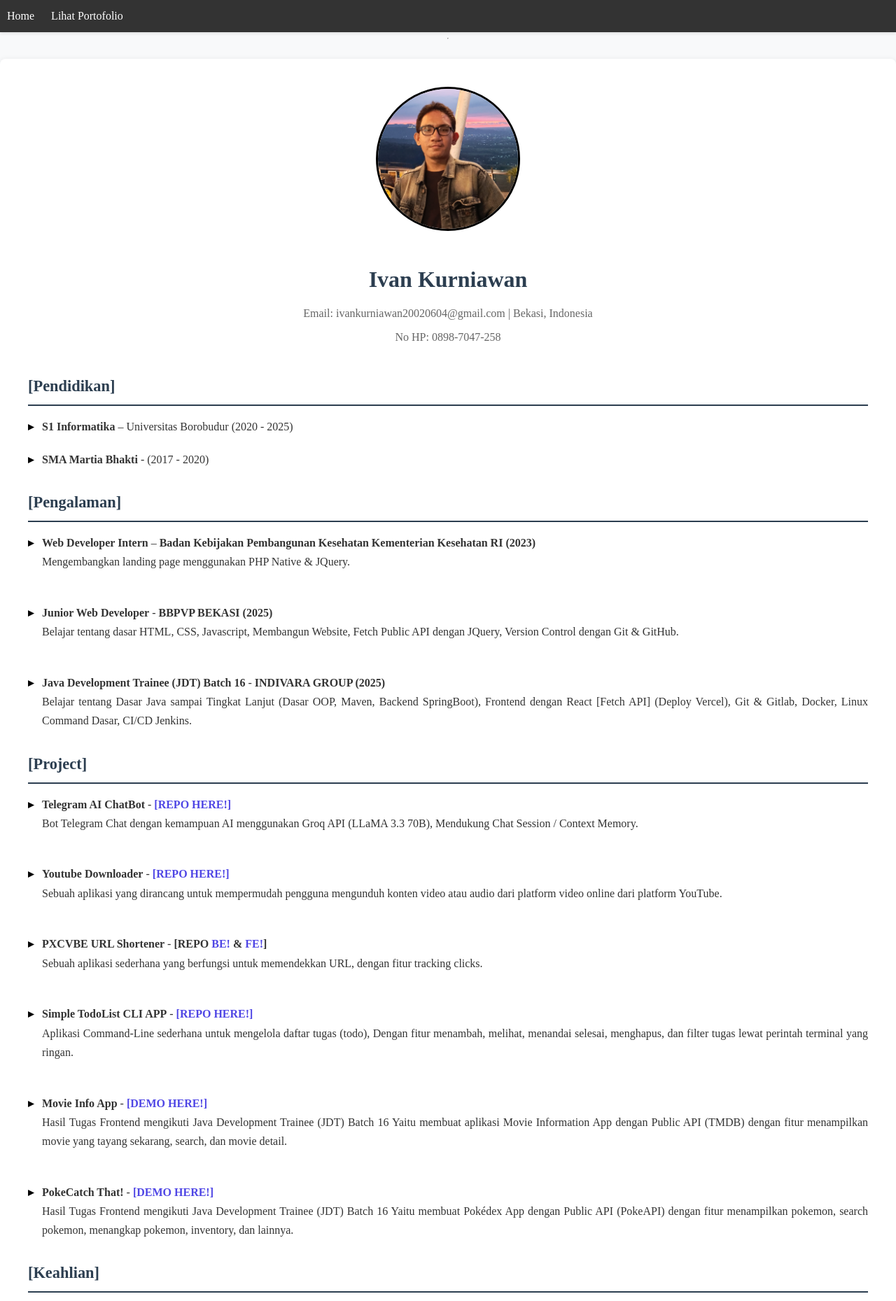
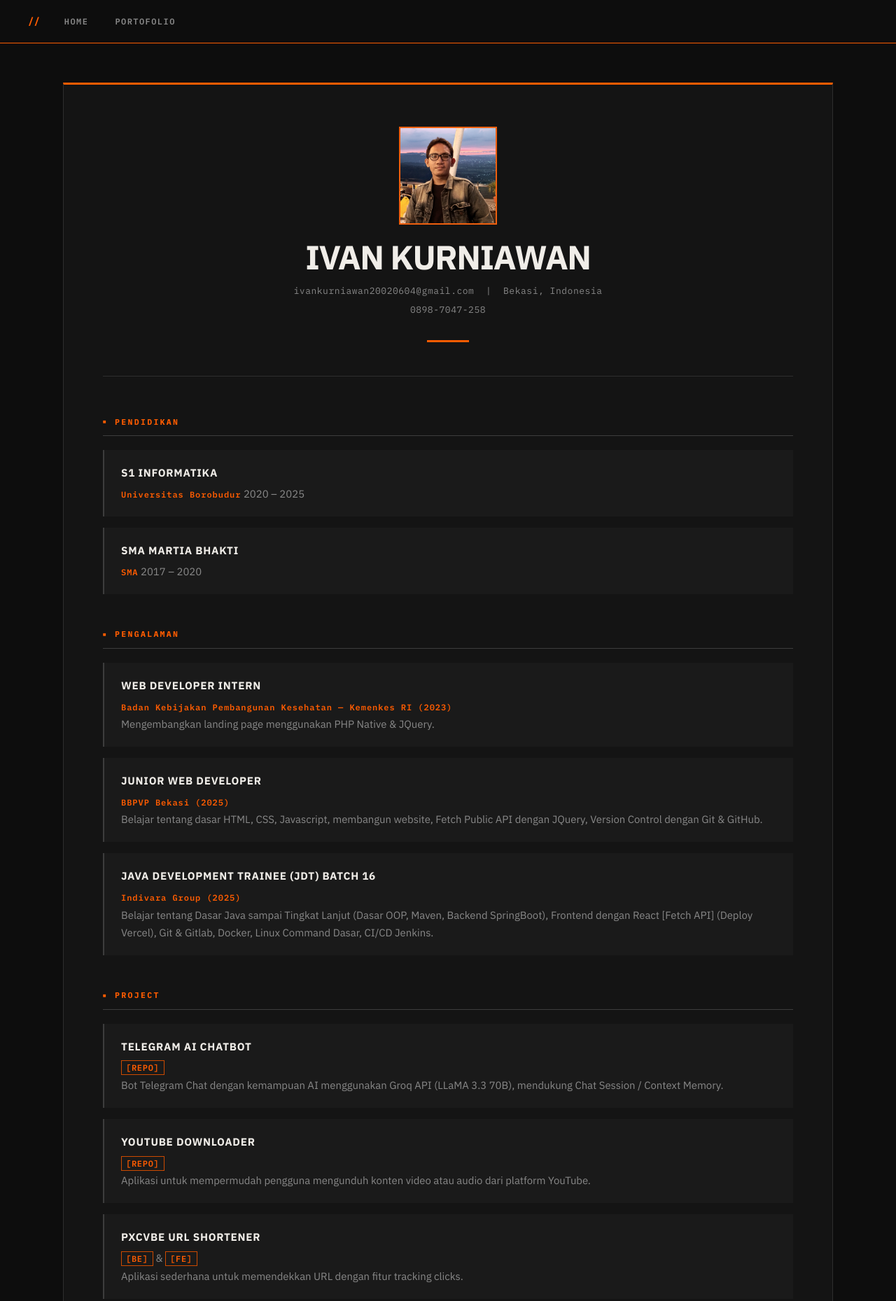
Before and after one commit to pxcvbe/pxcvbe.github.io, a plain HTML site: page CV.html in a window 1280 px wide. Shown: the top 1859 px of the page at 70% size. Drawn offline with Linux system fonts and the light colour scheme.

Commit message:
refactor (ui): re-design UI with dark industrial / editorial bold theme

```diff
--- a/CV.html
+++ b/CV.html
@@ -1,116 +1,119 @@
 <!DOCTYPE html>
 <html lang="en">
-
 <head>
     <meta charset="UTF-8">
     <meta name="viewport" content="width=device-width, initial-scale=1.0">
-    <title>Portofolio</title>
+    <title>Portofolio — Ivan Kurniawan</title>
     <link rel="stylesheet" href="css/main.css">
 </head>
-
 <body>
     <nav>
         <a href="index.html">Home</a>
-        <a href="CV.html">Lihat Portofolio</a>
+        <a href="CV.html">Portofolio</a>
     </nav>
-    <hr />
 
     <article>
-        <header style="text-align:center;">
+        <header>
             <img src="/images/profile/profile.jpg" alt="Foto Profil" class="profile-photo">
             <h1>Ivan Kurniawan</h1>
-            <p>Email: ivankurniawan20020604@gmail.com | Bekasi, Indonesia</p>
-            <p>No HP: 0898-7047-258</p>
+            <p>ivankurniawan20020604@gmail.com &nbsp;|&nbsp; Bekasi, Indonesia</p>
+            <p>0898-7047-258</p>
         </header>
 
         <section>
-            <h2>[Pendidikan]</h2>
+            <h2>Pendidikan</h2>
             <ul>
-                <li><strong>S1 Informatika</strong> – Universitas Borobudur (2020 - 2025)</li>
-                <li><strong>SMA Martia Bhakti</strong> - (2017 - 2020)</li>
+                <li>
+                    <strong>S1 Informatika</strong>
+                    <b>Universitas Borobudur</b>
+                    2020 – 2025
+                </li>
+                <li>
+                    <strong>SMA Martia Bhakti</strong>
+                    <b>SMA</b>
+                    2017 – 2020
+                </li>
             </ul>
         </section>
 
         <section>
-            <h2>[Pengalaman]</h2>
+            <h2>Pengalaman</h2>
             <ul>
-                <li><strong>Web Developer Intern</strong> – <b>Badan Kebijakan Pembangunan Kesehatan Kementerian Kesehatan RI (2023)</b>
-                    <br>Mengembangkan landing page menggunakan PHP Native & JQuery.
+                <li>
+                    <strong>Web Developer Intern</strong>
+                    <b>Badan Kebijakan Pembangunan Kesehatan — Kemenkes RI (2023)</b>
+                    <br>Mengembangkan landing page menggunakan PHP Native &amp; JQuery.
                 </li>
-                <br>
-                <li><strong>Junior Web Developer</strong> - <b>BBPVP BEKASI (2025)</b>
-                    <br>Belajar tentang dasar HTML, CSS, Javascript, Membangun Website, Fetch Public API dengan JQuery, Version Control dengan Git & GitHub.
+                <li>
+                    <strong>Junior Web Developer</strong>
+                    <b>BBPVP Bekasi (2025)</b>
+                    <br>Belajar tentang dasar HTML, CSS, Javascript, membangun website, Fetch Public API dengan JQuery, Version Control dengan Git &amp; GitHub.
                 </li>
-                <br>
-                <li><strong>Java Development Trainee (JDT) Batch 16</strong> - <b>INDIVARA GROUP (2025)</b>
-                    <br>Belajar tentang Dasar Java sampai Tingkat Lanjut (Dasar OOP, Maven, Backend SpringBoot), Frontend dengan React [Fetch API] (Deploy Vercel), Git & Gitlab, Docker, Linux Command Dasar, CI/CD Jenkins.
+                <li>
+                    <strong>Java Development Trainee (JDT) Batch 16</strong>
+                    <b>Indivara Group (2025)</b>
+                    <br>Belajar tentang Dasar Java sampai Tingkat Lanjut (Dasar OOP, Maven, Backend SpringBoot), Frontend dengan React [Fetch API] (Deploy Vercel), Git &amp; Gitlab, Docker, Linux Command Dasar, CI/CD Jenkins.
                 </li>
             </ul>
         </section>
 
         <section class="project-section">
-            <h2>[Project]</h2>
+            <h2>Project</h2>
             <ul>
-                <li><strong>Telegram AI ChatBot</strong> - <strong><a href="https://github.com/pxcvbe/telegram-ai-bot" target="_blank" rel="noopener noreferrer">[REPO HERE!]</a></strong>
-                    <br>Bot Telegram Chat dengan kemampuan AI
-                        menggunakan Groq API (LLaMA 3.3
-                        70B), Mendukung Chat Session /
-                        Context Memory.
+                <li>
+                    <strong>Telegram AI ChatBot</strong>
+                    <a href="https://github.com/pxcvbe/telegram-ai-bot" target="_blank" rel="noopener noreferrer">[REPO]</a>
+                    <br>Bot Telegram Chat dengan kemampuan AI menggunakan Groq API (LLaMA 3.3 70B), mendukung Chat Session / Context Memory.
                 </li>
-                <br>
-                <li><strong>Youtube Downloader</strong>  - <strong><a href="https://github.com/pxcvbe/youtube-downloader-v2" target="_blank" rel="noopener noreferrer">[REPO HERE!]</a></strong>
-                    <br>Sebuah aplikasi yang dirancang untuk
-                        mempermudah pengguna mengunduh
-                        konten video atau audio dari platform
-                        video online dari platform YouTube.
+                <li>
+                    <strong>Youtube Downloader</strong>
+                    <a href="https://github.com/pxcvbe/youtube-downloader-v2" target="_blank" rel="noopener noreferrer">[REPO]</a>
+                    <br>Aplikasi untuk mempermudah pengguna mengunduh konten video atau audio dari platform YouTube.
                 </li>
-                <br>
-                <li><strong>PXCVBE URL Shortener</strong> - <strong>[REPO
-                    <a href="https://github.com/pxcvbe/pxcvbe-shortener" target="_blank" rel="noopener noreferrer">BE!</a> &
-                    <a href="https://github.com/pxcvbe/pxcvbe-shortener-fe" target="_blank" rel="noopener noreferrer">FE!</a>]</strong>
-                    <br>Sebuah aplikasi sederhana yang berfungsi untuk memendekkan URL,
-                        dengan fitur tracking clicks.
+                <li>
+                    <strong>PXCVBE URL Shortener</strong>
+                    <a href="https://github.com/pxcvbe/pxcvbe-shortener" target="_blank" rel="noopener noreferrer">[BE]</a>
+                    &amp;
+                    <a href="https://github.com/pxcvbe/pxcvbe-shortener-fe" target="_blank" rel="noopener noreferrer">[FE]</a>
+                    <br>Aplikasi sederhana untuk memendekkan URL dengan fitur tracking clicks.
                 </li>
-                <br>
-                <li><strong>Simple TodoList CLI APP</strong>  - <strong><a href="https://github.com/pxcvbe/todo-cli-node-v2" target="_blank" rel="noopener noreferrer">[REPO HERE!]</a></strong>
-                    <br>Aplikasi Command-Line sederhana
-                        untuk mengelola daftar tugas (todo),
-                        Dengan fitur menambah, melihat, menandai selesai, menghapus, dan filter tugas lewat perintah terminal yang ringan.
+                <li>
+                    <strong>Simple TodoList CLI App</strong>
+                    <a href="https://github.com/pxcvbe/todo-cli-node-v2" target="_blank" rel="noopener noreferrer">[REPO]</a>
+                    <br>Aplikasi Command-Line untuk mengelola daftar tugas dengan fitur menambah, melihat, menandai selesai, menghapus, dan filter tugas.
                 </li>
-                <br>
-                <li><strong>Movie Info App</strong>  - <strong> <a href="https://pxcvbe-movie-app.web.app/" target="_blank" rel="noopener noreferrer">[DEMO HERE!]</a></strong>
-                    <br>Hasil Tugas Frontend mengikuti Java Development Trainee (JDT) Batch 16
-                        Yaitu membuat aplikasi Movie Information App dengan Public API (TMDB) dengan fitur menampilkan movie yang tayang sekarang, search, dan movie detail.
+                <li>
+                    <strong>Movie Info App</strong>
+                    <a href="https://pxcvbe-movie-app.web.app/" target="_blank" rel="noopener noreferrer">[DEMO]</a>
+                    <br>Tugas Frontend JDT Batch 16 — aplikasi Movie Information App dengan Public API (TMDB), fitur now playing, search, dan movie detail.
                 </li>
-                <br>
-                <li><strong>PokeCatch That!</strong>  - <strong> <a href="https://pxcvbe-poke-app.web.app/" target="_blank" rel="noopener noreferrer">[DEMO HERE!]</a></strong>
-                    <br>Hasil Tugas Frontend mengikuti Java Development Trainee (JDT) Batch 16
-                        Yaitu membuat Pokédex App dengan Public API (PokeAPI) dengan fitur menampilkan pokemon, search pokemon, menangkap pokemon, inventory, dan lainnya.
+                <li>
+                    <strong>PokeCatch That!</strong>
+                    <a href="https://pxcvbe-poke-app.web.app/" target="_blank" rel="noopener noreferrer">[DEMO]</a>
+                    <br>Tugas Frontend JDT Batch 16 — Pokédex App dengan PokeAPI, fitur menampilkan pokemon, search, menangkap, dan inventory.
                 </li>
             </ul>
         </section>
 
-        <section>
-            <h2>[Keahlian]</h2>
+        <section class="skills-section">
+            <h2>Keahlian</h2>
             <ul>
-                <li>HTML, CSS, JavaScript (Beginner → Intermediate).</li>
-                <li>Node.js.</li>
-                <li>C++.</li>
-                <li>Python.</li>
-                <li>Database: MySQL, PostgreSQL.</li>
-                <li>Git.</li>
-                <li>Cheat Engine.</li>
-                <li>HexRays - IDA PRO.</li>
-                <li>OllyDBG, x64dbg, ReClass.NET.</li>
-                <li>PortSwigger - Burp Suite.</li>
+                <li>HTML / CSS / JS</li>
+                <li>Node.js</li>
+                <li>C++</li>
+                <li>Python</li>
+                <li>MySQL / PostgreSQL</li>
+                <li>Git</li>
+                <li>Cheat Engine</li>
+                <li>HexRays — IDA PRO</li>
+                <li>OllyDBG / x64dbg / ReClass.NET</li>
+                <li>PortSwigger — Burp Suite</li>
             </ul>
         </section>
     </article>
-    <hr>
+
     <footer>
         <p>Copyright &copy; 2025 Ivan K</p>
     </footer>
-    <hr>
 </body>
-
 </html>
--- a/css/main.css
+++ b/css/main.css
@@ -1,218 +1,321 @@
-/* Basic style untuk CV */
+@import url('https://fonts.googleapis.com/css2?family=IBM+Plex+Mono:wght@400;600;700&family=IBM+Plex+Sans:wght@400;600;700;900&display=swap');
+
+:root {
+    --bg-base:      #0d0d0d;
+    --bg-surface:   #141414;
+    --bg-card:      #1a1a1a;
+    --bg-hover:     #222222;
+    --accent:       #ff5c00;
+    --accent-dim:   #cc4a00;
+    --border:       #2e2e2e;
+    --border-light: #3d3d3d;
+    --text-primary: #f0ede8;
+    --text-muted:   #888888;
+    --text-dim:     #555555;
+    --font-sans:    'IBM Plex Sans', 'Arial Black', sans-serif;
+    --font-mono:    'IBM Plex Mono', 'Courier New', monospace;
+}
+
+*, *::before, *::after { box-sizing: border-box; }
 
 body {
-    font-family: "Jetbrains Mono";
-    margin: 0px;
-    padding: 0px;
-    background-color: #f8f9fa;
-    color: #333;
+    font-family: var(--font-sans);
+    margin: 0;
+    padding: 0;
+    background-color: var(--bg-base);
+    color: var(--text-primary);
     line-height: 1.6;
     display: flex;
     flex-direction: column;
-    min-height: 100vh; /* minimal setinggi layar */
+    min-height: 100vh;
 }
 
 nav {
-    background-color: #333;
-    padding: 10px;
-    box-shadow: 0 2px 4px rgba(0, 0, 0, 0.1);
+    background-color: var(--bg-base);
+    border-bottom: 1px solid var(--accent);
+    padding: 14px 40px;
+    display: flex;
+    align-items: center;
+    gap: 8px;
+    position: sticky;
+    top: 0;
+    z-index: 100;
+}
+
+nav::before {
+    content: "//";
+    font-family: var(--font-mono);
+    font-weight: 700;
+    font-size: 14px;
+    color: var(--accent);
+    margin-right: 12px;
 }
 
 nav a {
-    color: white;
-    margin-right: 15px;
+    color: var(--text-muted);
     text-decoration: none;
-    margin-right: 20px;
-    font-weight: 500;
-    transition: color 0.3s ease;
+    font-family: var(--font-mono);
+    font-size: 12px;
+    font-weight: 600;
+    letter-spacing: 0.12em;
+    text-transform: uppercase;
+    padding: 6px 14px;
+    border: 1px solid transparent;
+    transition: all 0.15s ease;
 }
 
 nav a:hover {
-    text-decoration: underline;
+    color: var(--accent);
+    border-color: var(--accent);
+    background: rgba(255, 92, 0, 0.05);
 }
 
+hr { border: none; border-top: 1px solid var(--border); margin: 0; }
+
 article {
-    background-color: #fff;
-    padding: 20px;
-    border-radius: 8px;
-    box-shadow: 0px 0px 5px rgba(0,0,0,0.1);
+    background-color: var(--bg-surface);
+    padding: 60px 56px;
+    margin: 56px auto 32px;
+    max-width: 1100px;
+    width: calc(100% - 80px);
+    border: 1px solid var(--border);
+    border-top: 3px solid var(--accent);
     flex: 1;
-    text-align: justify;
+    text-align: left;
 }
 
-h1, h2 {
-    color: #2c3e50;
-}
+h1, h2, h3 { font-family: var(--font-sans); color: var(--text-primary); margin: 0; }
 
-ul {
-    list-style-type: square;
-    padding-left: 20px;
-}
-
-/* ==================== HEADINGS ==================== */
 h1 {
-    color: #2c3e50;
-    font-size: 2rem;
-    margin-bottom: 10px;
+    font-size: 2.8rem;
+    font-weight: 900;
+    letter-spacing: -0.03em;
+    line-height: 1.1;
+    text-transform: uppercase;
 }
 
 h2 {
-    color: #2c3e50;
-    font-size: 1.4rem;
-    margin-top: 30px;
-    margin-bottom: 15px;
-    border-bottom: 2px solid #2c3e50;
-    padding-bottom: 8px;
+    font-size: 0.72rem;
+    font-weight: 700;
+    letter-spacing: 0.2em;
+    text-transform: uppercase;
+    color: var(--accent);
+    font-family: var(--font-mono);
+    margin-top: 48px;
+    margin-bottom: 20px;
+    padding-bottom: 10px;
+    border-bottom: 1px solid var(--border-light);
+    display: flex;
+    align-items: center;
+    gap: 10px;
 }
 
-/* ==================== MAIN CONTENT ==================== */
-article {
-    background-color: #fff;
-    padding: 40px;
-    margin: 20px auto;
-    max-width: 1250px;
-    border-radius: 8px;
-    box-shadow: 0 2px 8px rgba(0, 0, 0, 0.1);
-    flex: 1;
-    text-align: justify;
+h2::before { content: "■"; font-size: 8px; color: var(--accent); }
+
+header {
+    text-align: center;
+    margin-bottom: 56px;
+    padding-bottom: 48px;
+    border-bottom: 1px solid var(--border);
 }
 
-/* ==================== PROFILE SECTION ==================== */
-header {
-    text-align: center;
-    margin-bottom: 40px;
-}
-
-header p {
-    margin: 8px 0;
-    color: #666;
+header::after {
+    content: "";
+    display: block;
+    width: 60px;
+    height: 3px;
+    background: var(--accent);
+    margin: 32px auto 0;
 }
 
 .profile-photo {
-    width: 200px;
-    height: 200px;
-    object-fit: cover;   /* biar fotonya nggak ketarik */
-    border-radius: 150%;  /* bikin lingkaran */
-    border: 3px solid black;
-    margin-bottom: 10px;
+    width: 140px;
+    height: 140px;
+    object-fit: cover;
+    border-radius: 0;
+    border: 2px solid var(--accent);
+    margin-bottom: 20px;
+    display: block;
+    margin-left: auto;
+    margin-right: auto;
+    filter: grayscale(20%) contrast(1.1);
 }
 
-/* ==================== ABOUT SECTION ==================== */
+header h1 { font-size: 3rem; color: var(--text-primary); margin-bottom: 12px; }
 
-.about-section {
-  max-width: 1250px;
-  margin: 0 auto;
-  padding: 60px 20px;
+header p {
+    margin: 6px 0;
+    color: var(--text-muted);
+    font-family: var(--font-mono);
+    font-size: 13px;
+    letter-spacing: 0.04em;
+}
+
+section { margin-bottom: 8px; }
+
+section ul { list-style: none; padding-left: 0; margin: 0; }
+
+section li {
+    margin-bottom: 16px;
+    padding: 20px 20px 20px 24px;
+    border-left: 2px solid var(--border-light);
+    background: var(--bg-card);
+    line-height: 1.7;
+    transition: border-color 0.15s;
+    font-size: 0.93rem;
+    color: var(--text-muted);
+}
+
+section li:hover { border-left-color: var(--accent); }
+section li::before { display: none; }
+
+section li strong:first-child {
+    display: block;
+    font-size: 0.95rem;
+    font-weight: 700;
+    color: var(--text-primary);
+    text-transform: uppercase;
+    letter-spacing: 0.05em;
+    margin-bottom: 4px;
+}
+
+section li b {
+    font-family: var(--font-mono);
+    font-size: 12px;
+    color: var(--accent);
+    font-weight: 600;
+    letter-spacing: 0.08em;
+}
+
+.skills-section ul {
+    display: grid;
+    grid-template-columns: repeat(auto-fill, minmax(200px, 1fr));
+    gap: 10px;
+}
+
+.skills-section li {
+    padding: 12px 16px;
+    margin-bottom: 0;
+    border-left: none;
+    border: 1px solid var(--border);
+    background: var(--bg-card);
+    font-family: var(--font-mono);
+    font-size: 13px;
+    color: var(--text-muted);
+    transition: all 0.15s;
+}
+
+.skills-section li:hover {
+    border-color: var(--accent);
+    color: var(--accent);
+    background: rgba(255, 92, 0, 0.04);
+}
+
+.project-section a {
+    color: var(--accent);
+    text-decoration: none;
+    font-family: var(--font-mono);
+    font-size: 12px;
+    font-weight: 600;
+    letter-spacing: 0.06em;
+    padding: 2px 6px;
+    border: 1px solid var(--accent-dim);
+    transition: all 0.15s;
+}
+
+.project-section a:hover { background: var(--accent); color: #000; }
+
+.about-section { max-width: 1100px; margin: 0 auto; }
+
+/* Index page — card lebih kecil, breathing room dari nav */
+.about-article {
+    max-width: 760px;
+    width: calc(100% - 160px);
+    margin: 72px auto 48px;
+    padding: 56px 52px;
 }
 
 .about-title {
-  text-align: center;
-  margin-bottom: 24px;
+    font-size: 3.2rem;
+    font-weight: 900;
+    letter-spacing: -0.04em;
+    text-transform: uppercase;
+    line-height: 1;
+    margin-bottom: 8px;
+    color: var(--text-primary);
+}
+
+.about-title::after {
+    content: "_";
+    color: var(--accent);
+    animation: blink 1s step-end infinite;
+    margin-left: 4px;
 }
 
 .about-intro {
-  text-align: center;
-  font-size: 1.1rem;
-  margin-bottom: 32px;
+    font-size: 1rem;
+    color: var(--text-muted);
+    font-family: var(--font-mono);
+    border-left: 3px solid var(--accent);
+    padding-left: 20px;
+    margin: 32px 0;
+    line-height: 1.9;
+    text-align: left;
 }
 
 .about-section p {
-  line-height: 1.8;
-  margin-bottom: 20px;
+    line-height: 1.85;
+    margin-bottom: 20px;
+    color: var(--text-primary);
+    font-size: 0.97rem;
+    text-align: left;
 }
 
 .about-section a {
-  color: #4f46e5;
-  text-decoration: none;
+    color: var(--accent);
+    text-decoration: none;
+    border-bottom: 1px solid var(--accent-dim);
+    transition: color 0.15s;
 }
 
-.about-section a:hover {
-  text-decoration: underline;
-}
-
-.about-title::after {
-    content: "|";
-    animation: blink 1s infinite;
-    margin-left: 5px;
-}
+.about-section a:hover { color: #fff; }
 
 .about-closing {
-    font-style: italic;
-    color: #666;
-    border-left: 4px solid lightslategray;
-    padding-left: 15px;
-    margin-top: 30px;
+    font-style: normal;
+    font-family: var(--font-mono);
+    font-size: 0.88rem;
+    color: var(--text-muted);
+    border-left: 3px solid var(--border-light);
+    padding: 16px 20px;
+    margin-top: 40px;
+    background: var(--bg-card);
+    line-height: 1.9;
+    text-align: left;
 }
 
 @keyframes blink {
-    0%, 50%, 100% { opacity: 1; }
-    25%, 75% { opacity: 0; }
+    0%, 100% { opacity: 1; }
+    50% { opacity: 0; }
 }
-
-/* ==================== PORTOFOLIO / CV SECTIONS ==================== */
-.project-section a {
-    color: #4f46e5;
-    text-decoration: none;
-}
-
-/* ==================== SECTIONS ==================== */
-section {
-    margin-bottom: 30px;
-}
-
-section ul {
-    list-style-type: none;
-    padding-left: 0;
-}
-
-section li {
-    margin-bottom: 20px;
-    padding-left: 20px;
-    position: relative;
-    line-height: 1.7;
-}
-
-section li::before {
-    content: "▸";
-    position: absolute;
-    left: 0;
-    color: black;
-    font-weight: bold;
-}
-
 
 footer {
     margin-top: auto;
-    padding: 20px;
-    background-color: #f1f1f1;
+    padding: 20px 40px;
+    background-color: var(--bg-base);
+    border-top: 1px solid var(--border);
     text-align: center;
-    color: #777;
-    font-size: 14px;
-    border-top: 1px solid #ddd;
+    color: var(--text-dim);
+    font-family: var(--font-mono);
+    font-size: 12px;
+    letter-spacing: 0.08em;
 }
 
-/* ==================== RESPONSIVE ==================== */
 @media (max-width: 768px) {
-    article {
-        padding: 20px;
-        margin: 10px;
-    }
-
-    h1 {
-        font-size: 1.6rem;
-    }
-
-    h2 {
-        font-size: 1.2rem;
-    }
-
-    .profile-photo {
-        width: 150px;
-        height: 150px;
-    }
-
-    nav a {
-        display: block;
-        margin-bottom: 8px;
-    }
+    article { padding: 32px 24px; margin: 32px auto 16px; width: calc(100% - 32px); }
+    .about-article { width: calc(100% - 40px); margin: 40px auto 24px; padding: 32px 24px; }
+    h1, .about-title { font-size: 2rem; }
+    header h1 { font-size: 2.2rem; }
+    .profile-photo { width: 110px; height: 110px; }
+    nav { padding: 12px 16px; flex-wrap: wrap; }
+    .skills-section ul { grid-template-columns: 1fr 1fr; }
 }
```
Also changed, not shown: index.html (+10 -13 lines).
